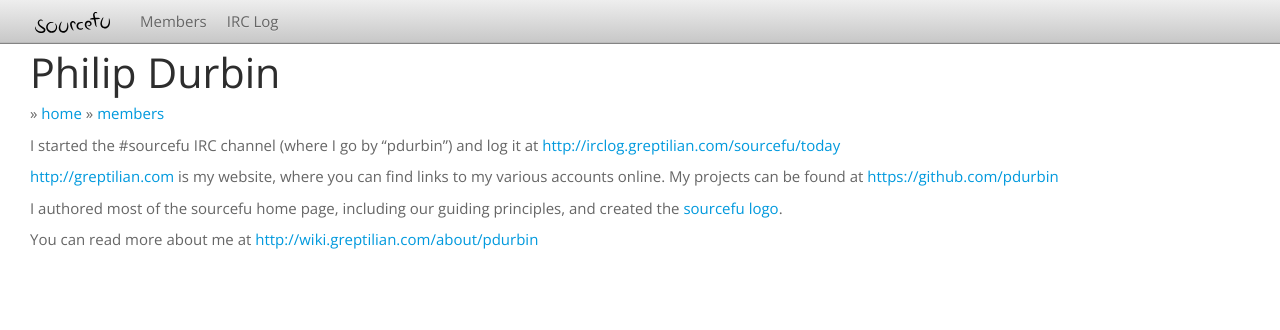
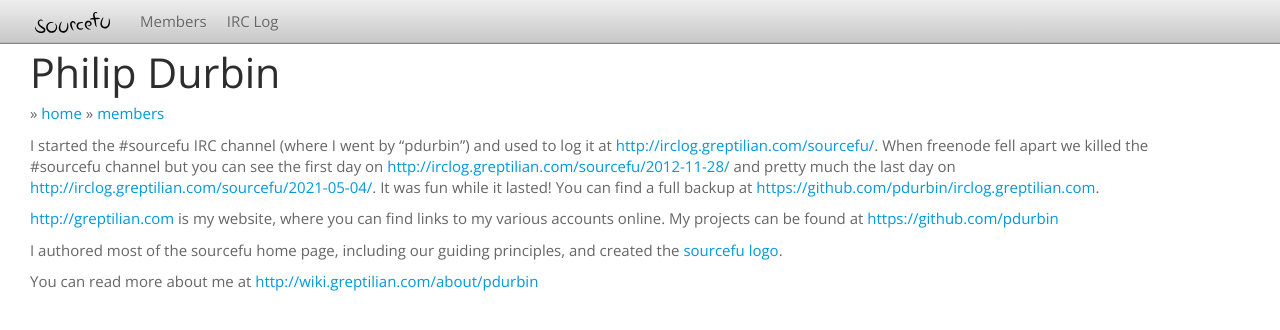
Before and after one commit to sourcefu/sourcefu.github.com, a Jekyll site: the page built from members/pdurbin/index.md, in a window 1280 px wide. Shown: the top 330 px of the page. Built offline with Jekyll 4.4.1, drawn with Linux system fonts in a browser that asks for light colours; Markdown is read by kramdown in place of the engine named in the settings.

Commit message:
update pdurbin profile, #sourcefu on IRC is gone

```diff
--- a/members/pdurbin/index.md
+++ b/members/pdurbin/index.md
@@ -2,7 +2,7 @@
 title: Philip Durbin
 layout: default
 ---
-I started the #sourcefu IRC channel (where I go by "pdurbin") and log it at <http://irclog.greptilian.com/sourcefu/today>
+I started the #sourcefu IRC channel (where I went by "pdurbin") and used to log it at <http://irclog.greptilian.com/sourcefu/>. When freenode fell apart we killed the #sourcefu channel but you can see the first day on <http://irclog.greptilian.com/sourcefu/2012-11-28/> and pretty much the last day on <http://irclog.greptilian.com/sourcefu/2021-05-04/>. It was fun while it lasted! You can find a full backup at <https://github.com/pdurbin/irclog.greptilian.com>.
 
 <http://greptilian.com> is my website, where you can find links to my various accounts online. My projects can be found at <https://github.com/pdurbin>
 
```
